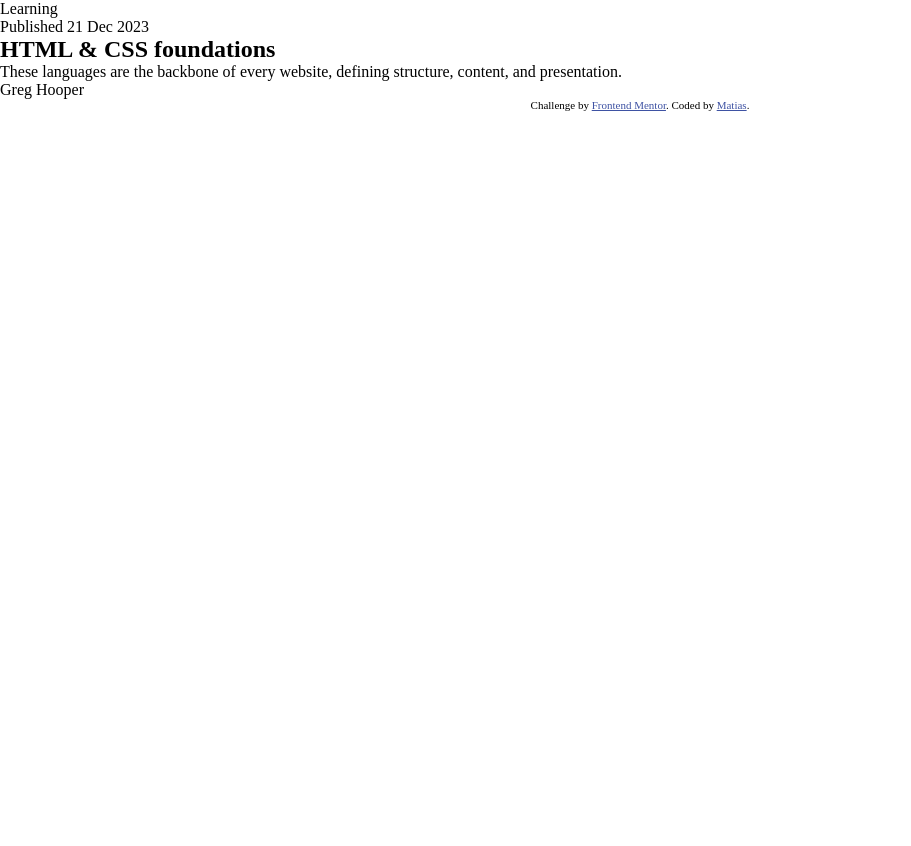
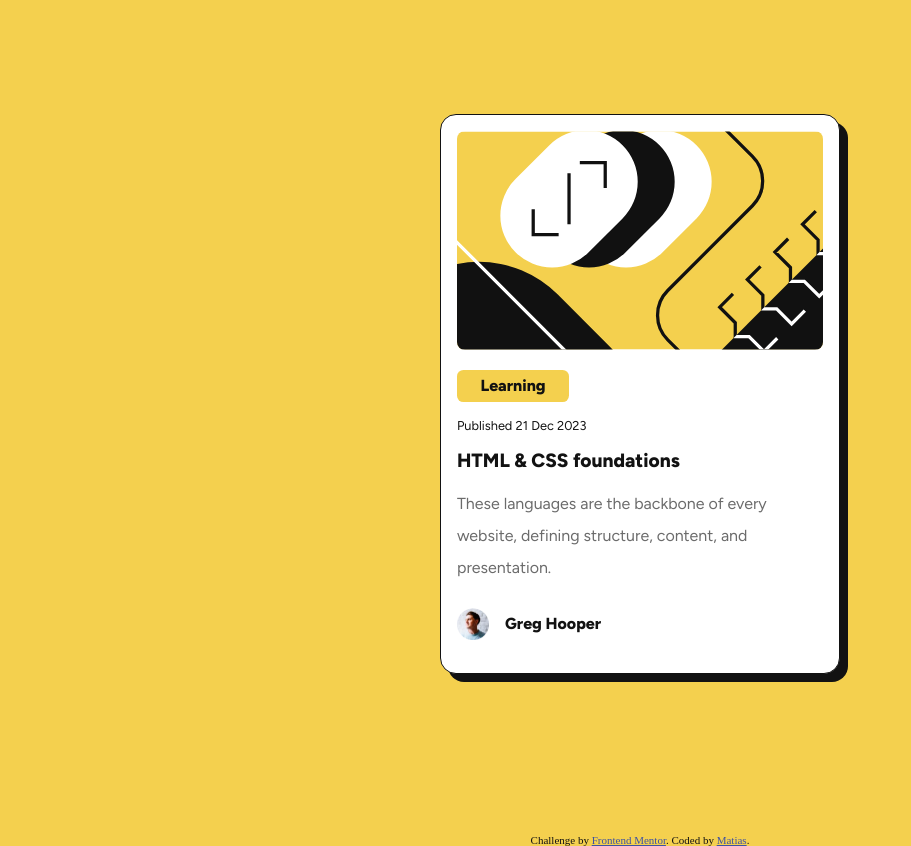
Before and after one commit to sdmatias/blog-preview-card, a plain HTML site: page index.html in a window 1280 px wide. Shown: the whole page, without its empty margins (0-911 px from the left). Before the commit the page ends 800 px from the top, so only its background shows below. Drawn offline with Linux system fonts and the light colour scheme.

Commit message:
terminado

```diff
--- a/index.html
+++ b/index.html
@@ -30,10 +30,11 @@
   </style>
 </head>
 
-<body>
+<body class="flexbox">
 
-  <main>
-    <section class="card">
+  <main class="flexbox">
+    <article class="card">
+      <img class="ilustration" src="./assets/images/illustration-article.svg" alt="Ilustración">
       <p class="tag">
         Learning
       </p>
@@ -50,12 +51,13 @@
         These languages are the backbone of every website, defining structure, content, and presentation.
       </p>
 
-      <div class="athor">
+      <div class="author">
+        <img src="./assets/images/image-avatar.webp" alt="">
         <p class="name">
           Greg Hooper
         </p>
       </div>
-    </section>
+    </article>
   </main>
 
   <div class="attribution">
--- a/styles.css
+++ b/styles.css
@@ -1,12 +1,96 @@
+/*==== Reset ====*/
 * {
     margin: 0;
     padding: 0;
     box-sizing: border-box;
 }
 
+/*==== Variables =====*/
 :root {
     --color-yellow: hsl(47, 88%, 63%);
     --color-white: hsl(0, 0%, 100%);
     --color-gray500: hsl(0, 0%, 42%);
     --color-gray950: hsl(0, 0%, 7%);
+    --font-figtree: "Figtree";
 }
+
+.flexbox {
+    display: flex;
+    flex-direction: column;
+}
+
+body {
+    width: 100vw;
+    height: 100vh;
+    justify-content: center;
+    color: var(--color-gray950);
+    background-color: var(--color-yellow);
+}
+
+main {
+    margin: 0 auto;
+    width: 25rem;
+    height: 35rem;
+    border: 1px solid var(--color-gray950);
+    border-radius: 1rem;
+    box-shadow: 0.5rem 0.5rem;
+    background-color: var(--color-white);
+    font-family: var(--font-figtree);
+}
+
+.card {
+    padding: 1rem;
+    align-items: center;
+}
+
+img {
+    width: 100%;
+    border-radius: 0.5rem;
+}
+
+.tag {
+    text-align: center;
+    font-weight: 800;
+    width: 7rem;
+    padding: 0.4rem;
+    border-radius: 0.4rem;
+    margin: 1rem 0;
+    background-color: var(--color-yellow);
+}
+
+.date {
+    margin: 1rem 0;
+    font-size: 0.8rem;
+}
+
+.title {
+    font-size: 1.2rem;
+    font-weight: 800;
+    margin: 1rem 0;
+}
+
+.description {
+    color: var(--color-gray500);
+    line-height: 2rem;
+}
+
+.author {
+    display: flex;
+    flex-direction: row;
+    align-items: center;
+    margin: 1.5rem 0;
+}
+
+.author img {
+    width: 2rem;
+}
+
+.name {
+    font-weight: 800;
+    margin-left: 1rem;
+}
+
+.attribution {
+    position: relative;
+    bottom: -10rem;
+}
```
